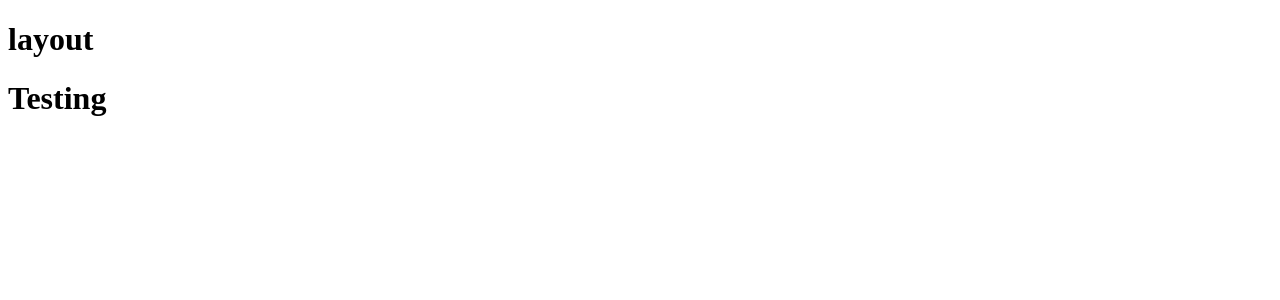
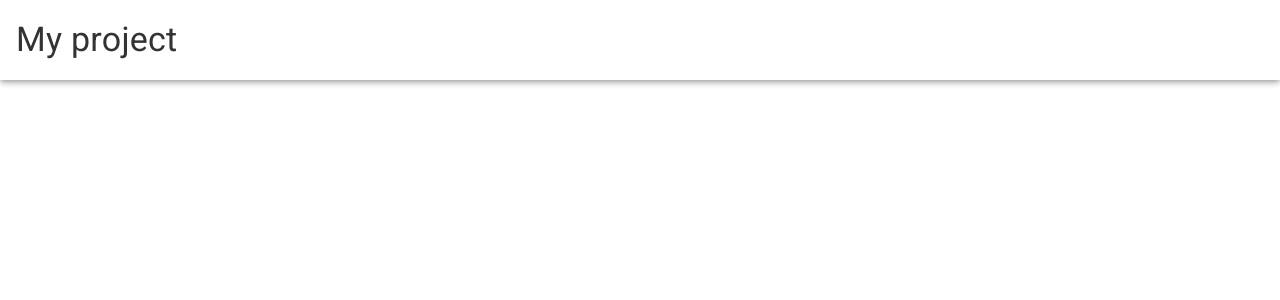
Before and after one commit to sangoshek/nodejs-fullstack-boilerplate, a Next.js app: page / in a window 1280 px wide. Shown: the top 300 px of the page. Built offline with nearby package versions, Linux system fonts and the light colour scheme.

Commit message:
add header

```diff
--- /dev/null
+++ b/src/components/Header/Header.tsx
@@ -0,0 +1,24 @@
+import React, { FC, ReactNode } from "react";
+import { ContentWrapperMaxWidth } from '../../styled/Wrapper';
+import { StyledHeader } from '../../styled/Header';
+import {
+    Typography
+} from '@mui/material';
+
+type HeaderProps = {
+    logoSrc?: String;
+    title: String
+    children?: ReactNode;
+  };
+
+const Header: FC<HeaderProps> = (props:HeaderProps) => {
+    return (
+        <StyledHeader component="nav">
+            <ContentWrapperMaxWidth>
+                <Typography variant="h4" component="span">{props.title}</Typography>
+            </ContentWrapperMaxWidth>
+        </StyledHeader>
+    );
+};
+
+export default Header;
--- a/src/components/Layouts/LayoutMain.tsx
+++ b/src/components/Layouts/LayoutMain.tsx
@@ -1,4 +1,5 @@
 import React, { FC, ReactNode } from "react";
+import Header from '../Header/Header';
 
 type LayoutProps = {
     children: ReactNode;
@@ -6,10 +7,12 @@ type LayoutProps = {
 
 const LayoutMain: FC<LayoutProps> = (props:LayoutProps) => {
     return (
-        <main>
-            <h1>layout</h1>
-            {props.children}
-        </main>
+        <>
+            <Header title="My project"/>
+            <main>
+                {props.children}
+            </main>
+        </>
     );
 };
 
--- /dev/null
+++ b/src/styled/Header.tsx
@@ -0,0 +1,18 @@
+import styled from '@emotion/styled';
+import {
+    AppBar
+} from '@mui/material';
+
+const StyledHeader = styled(AppBar)`
+    background-color: #fff;
+    color: #333;
+    min-height: 80px;
+    display: flex;
+    flex-direction: row;
+    justify-content: flex-start;
+    align-items: center;
+` as typeof AppBar
+
+export {
+    StyledHeader
+}
--- /dev/null
+++ b/src/styled/Wrapper.tsx
@@ -0,0 +1,10 @@
+import styled from '@emotion/styled';
+
+const ContentWrapperMaxWidth = styled.div`
+    max-width: 1560px;
+    padding: 0 1rem;
+`
+
+export {
+    ContentWrapperMaxWidth
+}
```
